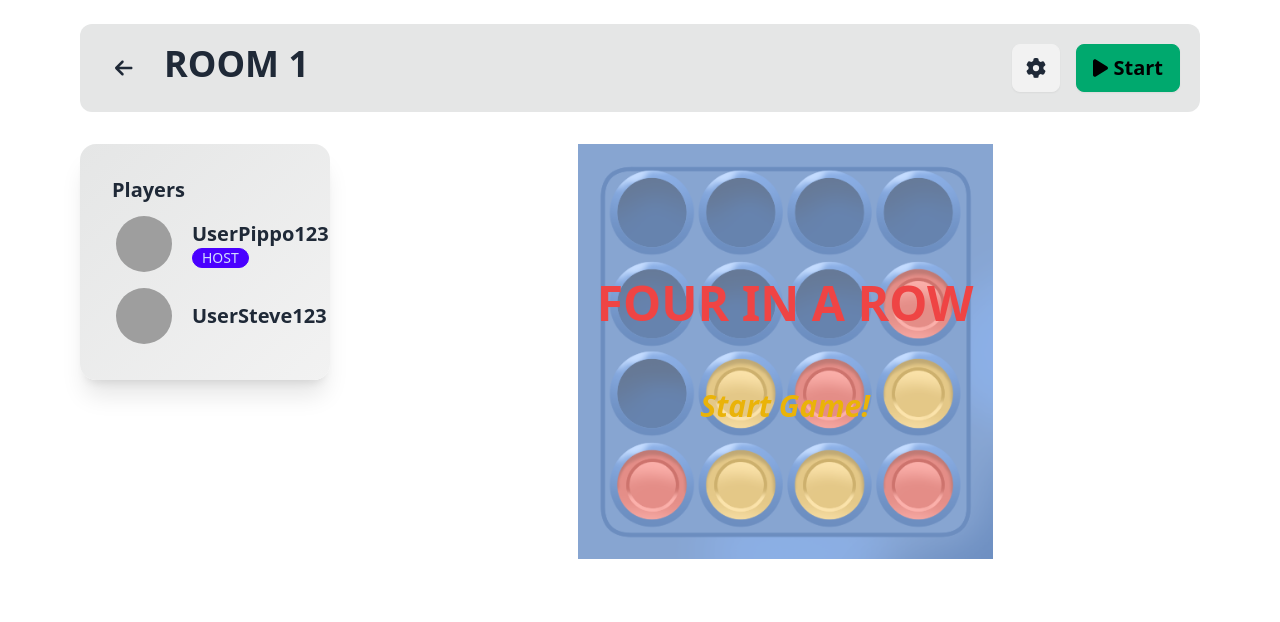
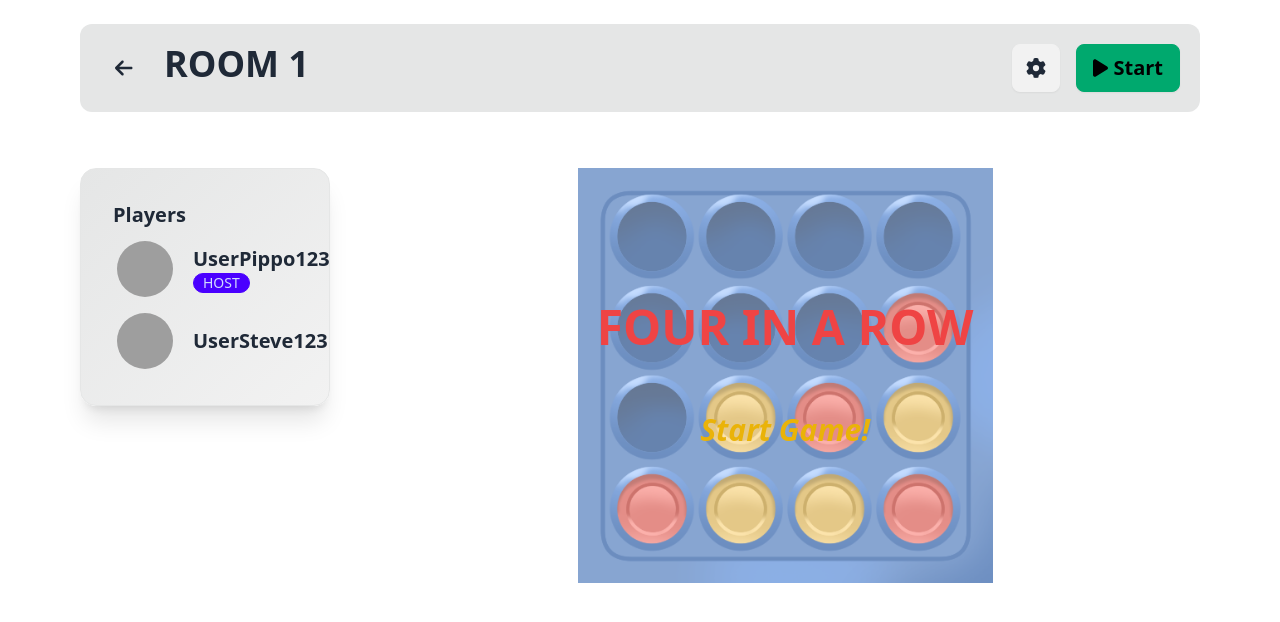
Before and after one commit to stefanodenti/4-in-a-row, an Angular app: page /room/1 in a window 1280 px wide. Shown: the top 622 px of the page. Built offline with nearby package versions, Linux system fonts and the light colour scheme; grey boxes are pictures that could not be loaded.

Commit message:
fix: add Signal and ChangeDetection On Push

```diff
--- a/src/app/pages/room-list/components/room-card/room-card.component.html
+++ b/src/app/pages/room-list/components/room-card/room-card.component.html
@@ -1,5 +1,5 @@
 <div
-  (click)="joinRoom(room.id, room.name)"
+  (click)="joinRoom.emit(room())"
   class="card card-transition card-base relative overflow-hidden h-64 min-w-56 cursor-pointer"
 >
   <img
@@ -10,11 +10,11 @@
   <div
     class="card-body z-10 bg-gradient-to-br from-base-200 via-base-200/80 to-transparent"
   >
-    <div class="card-title">{{ room.name }}</div>
-    <div class="badge badge-primary badge-outline">{{ room.game }}</div>
+    <div class="card-title">{{ room().name }}</div>
+    <div class="badge badge-primary badge-outline">{{ room().game }}</div>
     <div class="card-actions mt-auto">
       Hosted by
-      <span class="text-primary font-medium">{{ getHost(room) }}</span>
+      <span class="text-primary font-medium">{{ getHost() }}</span>
     </div>
   </div>
 </div>
--- a/src/app/pages/room-list/components/room-card/room-card.component.ts
+++ b/src/app/pages/room-list/components/room-card/room-card.component.ts
@@ -1,5 +1,10 @@
 import { Component } from '@angular/core';
-import { Room } from '../../../../core/models/room.model';
+import { Room, User } from '../../../../core/models/room.model';
+import { input } from '@angular/core';
+import { Output } from '@angular/core';
+import { EventEmitter } from '@angular/core';
+import { computed } from '@angular/core';
+import { ChangeDetectionStrategy } from '@angular/core';
 
 @Component({
   selector: 'app-room-card',
@@ -7,7 +12,15 @@ import { Room } from '../../../../core/models/room.model';
   imports: [],
   templateUrl: './room-card.component.html',
   styleUrl: './room-card.component.scss',
+  changeDetection: ChangeDetectionStrategy.OnPush,
 })
 export class RoomCardComponent {
-  room: Room = {};
+  room = input.required<Room>();
+  @Output() joinRoom = new EventEmitter<Room>();
+
+  getHost = computed(() => {
+    return this.room().players.find(
+      (player: User) => player.id === this.room().hostId
+    )?.username;
+  });
 }
--- a/src/app/pages/room-list/room-list.component.html
+++ b/src/app/pages/room-list/room-list.component.html
@@ -29,9 +29,9 @@
     </div>
 
     <!-- Open Rooms Cards -->
-    @for (room of rooms; track room.id) {
+    @for (room of rooms(); track room.id) {
 
-    <app-room-card></app-room-card>
+    <app-room-card [room]="room" (joinRoom)="joinRoom($event)"></app-room-card>
 
     }
   </div>
--- a/src/app/pages/room-list/room-list.component.ts
+++ b/src/app/pages/room-list/room-list.component.ts
@@ -12,6 +12,8 @@ import { Router } from '@angular/router';
 import { NavbarComponent } from '../../core/components/navbar/navbar.component';
 import { ContainerComponent } from '../../core/components/container/container.component';
 import { RoomCardComponent } from './components/room-card/room-card.component';
+import { signal } from '@angular/core';
+import { ChangeDetectionStrategy } from '@angular/core';
 
 @Component({
   selector: 'app-room-list',
@@ -24,6 +26,7 @@ import { RoomCardComponent } from './components/room-card/room-card.component';
     ContainerComponent,
     RoomCardComponent,
   ],
+  changeDetection: ChangeDetectionStrategy.OnPush,
 })
 export class RoomListComponent implements OnDestroy {
   //Icons
@@ -40,7 +43,7 @@ export class RoomListComponent implements OnDestroy {
   newRoomModal: TemplateRef<HTMLElement> | null = null;
   newRoomModalSubscription: Subscription | null = null;
 
-  rooms: Room[] = [
+  rooms = signal<Room[]>([
     {
       id: 'bdhsjkfb',
       name: 'Room 1',
@@ -55,7 +58,7 @@ export class RoomListComponent implements OnDestroy {
         },
       ],
     },
-  ];
+  ]);
 
   constructor(private modalService: ModalService, private router: Router) {}
 
@@ -67,10 +70,10 @@ export class RoomListComponent implements OnDestroy {
     this.newRoomModalSubscription?.unsubscribe();
   }
 
-  joinRoom(roomId: string, roomName: string) {
+  joinRoom(room: Room) {
     if (this.joinModal) {
       const modal = this.modalService.openModal(this.joinModal, {
-        title: roomName,
+        title: room.name,
         size: 'md',
         position: 'center',
         showCloseButton: true,
@@ -82,7 +85,7 @@ export class RoomListComponent implements OnDestroy {
       modal.closeEvent.subscribe({
         next: (result: boolean) => {
           if (result) {
-            this.router.navigate(['/room', roomId]);
+            this.router.navigate(['/room', room.id]);
           }
         },
       });
@@ -110,8 +113,4 @@ export class RoomListComponent implements OnDestroy {
       });
     }
   }
-
-  getHost(room: Room) {
-    return room.players.find((player) => player.id === room.hostId)?.username;
-  }
 }
--- a/src/app/pages/room/components/room-player-list/room-player-list.component.html
+++ b/src/app/pages/room/components/room-player-list/room-player-list.component.html
@@ -1,4 +1,4 @@
-<div class="card bg-gradient-to-br from-base-300 to-base-200 shadow-xl w-full">
+<div class="card card-base w-full">
   <div class="card-body">
     <div class="card-title">Players</div>
     @for (player of players; track player.id){
--- a/src/app/pages/room/components/room-player-list/room-player-list.component.ts
+++ b/src/app/pages/room/components/room-player-list/room-player-list.component.ts
@@ -1,4 +1,4 @@
-import { Component, Input } from '@angular/core';
+import { Component, Input, ChangeDetectionStrategy } from '@angular/core';
 import { User } from '../../../../core/models/room.model';
 
 @Component({
@@ -6,7 +6,8 @@ import { User } from '../../../../core/models/room.model';
   standalone: true,
   imports: [],
   templateUrl: './room-player-list.component.html',
-  styleUrl: './room-player-list.component.scss'
+  styleUrl: './room-player-list.component.scss',
+  changeDetection: ChangeDetectionStrategy.OnPush,
 })
 export class RoomPlayerListComponent {
   @Input() players: User[] = [];
--- a/src/app/pages/room/room.component.html
+++ b/src/app/pages/room/room.component.html
@@ -5,15 +5,15 @@
       <button class="btn btn-square btn-ghost text-xl" [routerLink]="'/rooms'">
         <fa-icon [icon]="faArrowLeft"></fa-icon>
       </button>
-      <h1 class="text-4xl font-bold uppercase">{{ room.name }}</h1>
+      <h1 class="text-4xl font-bold uppercase">{{ room().name }}</h1>
     </div>
     <div class="flex gap-4">
       <!-- Actions -->
-      @if(room.state === RoomStateEnum.Waiting){
+      @if(room().state === RoomStateEnum.Waiting){
       <button class="btn btn-square text-xl" (click)="openGameSettings()">
         <fa-icon [icon]="faCog"></fa-icon>
       </button>
-      } @else if(room.state === RoomStateEnum.Playing){
+      } @else if(room().state === RoomStateEnum.Playing){
       <button class="btn btn-info btn-square text-xl" (click)="restartGame()">
         <fa-icon [icon]="faRefresh"></fa-icon>
       </button>
@@ -22,16 +22,16 @@
       <button
         class="btn text-xl"
         [ngClass]="{
-          'btn-success': room.state === RoomStateEnum.Waiting,
-          'btn-error': room.state === RoomStateEnum.Playing
+          'btn-success': room().state === RoomStateEnum.Waiting,
+          'btn-error': room().state === RoomStateEnum.Playing
         }"
         (click)="switchGameState()"
       >
-        @if (room.state === RoomStateEnum.Playing) {
+        @if (room().state === RoomStateEnum.Playing) {
 
         <span><fa-icon [icon]="faStop"></fa-icon> Stop</span>
 
-        } @else if(room.state === RoomStateEnum.Waiting) {
+        } @else if(room().state === RoomStateEnum.Waiting) {
 
         <span><fa-icon [icon]="faPlay"></fa-icon> Start </span>
 
@@ -41,31 +41,32 @@
   </div>
 </app-navbar>
 <!-- Game -->
-<div class="grid grid-cols-1 xl:grid-cols-12 gap-10 mx-20">
+<app-container>
+  <div class="grid grid-cols-1 xl:grid-cols-12 gap-10">
     <div class="xl:col-span-3">
       <app-room-player-list
-      [players]="room.players"
-      [hostId]="room.hostId"
+        [players]="room().players"
+        [hostId]="room().hostId"
       ></app-room-player-list>
     </div>
     <div class="xl:col-span-9">
-    @if(room.game === '4 in a row'){
+      @if(room().game === '4 in a row'){
       <app-four-in-a-row
-      [settings]="room.settings"
-      [players]="room.players"
+        [settings]="room().settings"
+        [players]="room().players"
         [changeState]="gameState"
-      (endGame)="room.state = RoomStateEnum.Waiting"
+        (endGame)="room().state = RoomStateEnum.Waiting"
       ></app-four-in-a-row>
       }
     </div>
   </div>
-
+</app-container>
 <!-- Settings Modal -->
 <ng-template #settings>
-  @if(room.game === '4 in a row'){
+  @if(room().game === '4 in a row'){
   <app-four-in-a-row-settings
-    [settings]="room.settings"
-    (changeSettings)="room.settings = $event"
+    [settings]="room().settings"
+    (changeSettings)="room().settings = $event"
   ></app-four-in-a-row-settings>
   }
 </ng-template>
--- a/src/app/pages/room/room.component.ts
+++ b/src/app/pages/room/room.component.ts
@@ -15,6 +15,9 @@ import { FourInARowComponent } from '../../games/four-in-a-row/four-in-a-row.com
 import { RoomPlayerListComponent } from './components/room-player-list/room-player-list.component';
 import { ModalService } from '../../core/service/modal.service';
 import { NavbarComponent } from '../../core/components/navbar/navbar.component';
+import { ContainerComponent } from '../../core/components/container/container.component';
+import { signal } from '@angular/core';
+import { ChangeDetectionStrategy } from '@angular/core';
 @Component({
   selector: 'app-room',
   standalone: true,
@@ -28,7 +31,9 @@ import { NavbarComponent } from '../../core/components/navbar/navbar.component';
     RouterLink,
     RoomPlayerListComponent,
     NavbarComponent,
+    ContainerComponent,
   ],
+  changeDetection: ChangeDetectionStrategy.OnPush,
 })
 export default class RoomComponent {
   @ViewChild('settings') settings: TemplateRef<HTMLElement> | undefined;
@@ -38,7 +43,7 @@ export default class RoomComponent {
   faPlay = faPlay;
   faStop = faStop;
   faArrowLeft = faArrowLeft;
-  room: Room = {
+  room = signal<Room>({
     id: 'wewe',
     name: 'Room 1',
     hostId: 'UserPippo123',
@@ -56,7 +61,7 @@ export default class RoomComponent {
         avatar: 'https://api.dicebear.com/7.x/avataaars/svg?seed=Charlie',
       },
     ],
-  };
+  });
   roomId: string = '';
   RoomStateEnum = RoomStateEnum;
 
@@ -68,8 +73,8 @@ export default class RoomComponent {
     this.route.params.subscribe((params) => {
       this.roomId = params['id'];
       // TODO: GET ROOM
-      if (this.room.game === '4 in a row')
-        this.room.settings = { rows: 9, columns: 9, winCondition: 4 };
+      if (this.room().game === '4 in a row')
+        this.room().settings = { rows: 9, columns: 9, winCondition: 4 };
     });
   }
 
@@ -83,12 +88,12 @@ export default class RoomComponent {
   }
 
   switchGameState() {
-    if (this.room.state === RoomStateEnum.Waiting) {
-      this.room.state = RoomStateEnum.Playing;
+    if (this.room().state === RoomStateEnum.Waiting) {
+      this.room().state = RoomStateEnum.Playing;
       console.log('startGame');
       this.gameState = 'start';
     } else {
-      this.room.state = RoomStateEnum.Waiting;
+      this.room().state = RoomStateEnum.Waiting;
       console.log('stopGame');
       this.gameState = 'stop';
     }
```
Lines whose indentation alone changed are shown as unchanged.
